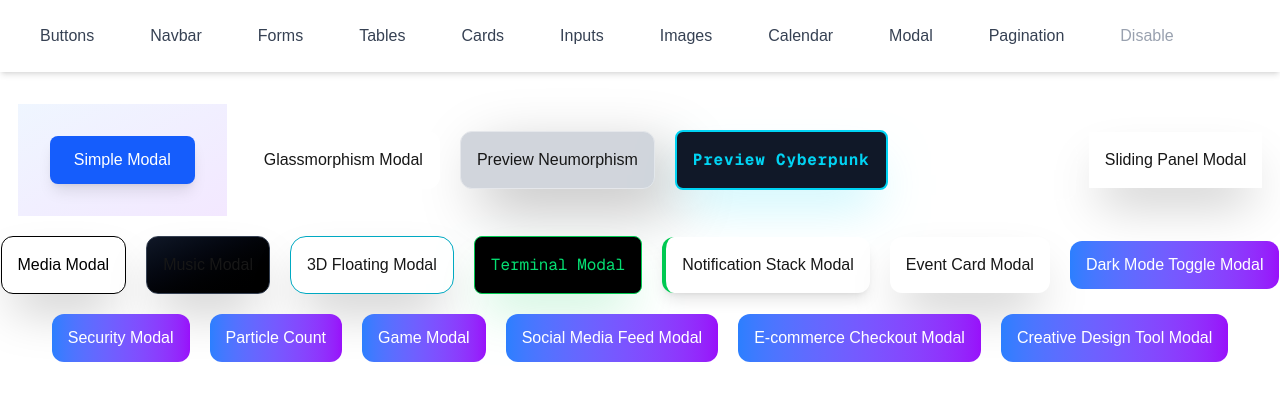
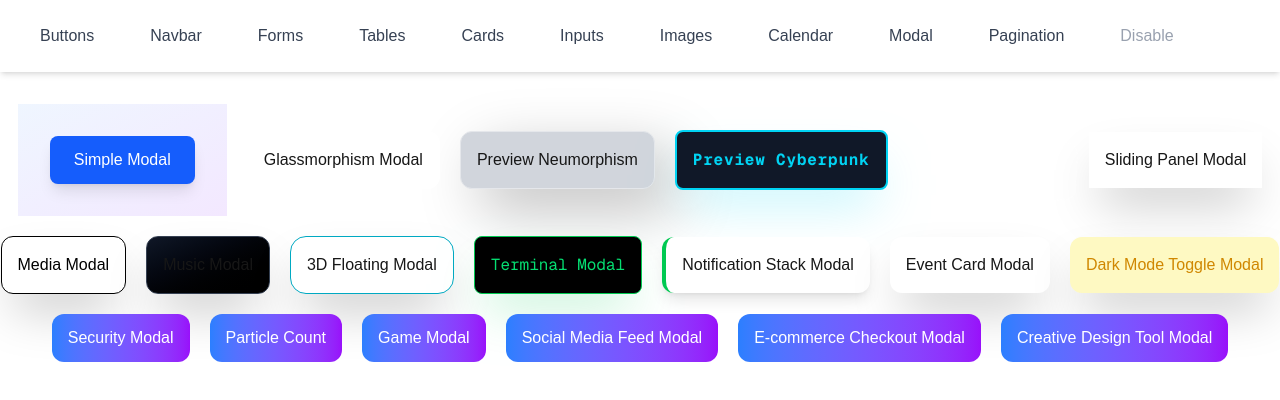
Before and after one commit to Prohor722/tailwind_compoenets, a Next.js app: page /modal in a window 1280 px wide. Shown: the top 400 px of the page. Built offline with nearby package versions, Linux system fonts and the light colour scheme.

Commit message:
Dark mode toggle modal distructured and modified

```diff
--- /dev/null
+++ b/app/modal/components/DarkModeToggleModal.tsx
@@ -0,0 +1,92 @@
+import { Moon, Sun, X } from 'lucide-react';
+import React, { useState } from 'react'
+
+const DarkModeToggleModal = () => {
+    const [activeModal, setActiveModal] = useState<string | null>(null);
+    const [isDark, setIsDark] = useState(false);
+
+    const closeModal = () => setActiveModal(null);
+
+
+    return (
+        <div>
+
+            <div className={`fixed inset-0 bg-black
+        bg-opacity-50 p-4 z-50
+        ${activeModal === "dark_mode_toggle" ? "flex items-center justify-center" : "hidden"}
+        `}>
+                <div className={`rounded-2xl p-8 max-w-md w-full shadow-2xl transition-all duration-500 ${isDark ? 'bg-gray-900 text-white' : 'bg-white text-gray-800'
+                    }`}>
+                    <div className="flex justify-between items-center mb-6">
+                        <h3 className="text-xl font-bold">Theme Preferences</h3>
+                        <button onClick={closeModal} className={`cursor-pointer ${isDark ? 'text-gray-400 hover:text-white' : 'text-gray-400 hover:text-gray-600'} transition-colors`}>
+                            <X size={24} />
+                        </button>
+                    </div>
+
+                    <div className="text-center mb-8">
+                        <div className={`w-24 h-24 mx-auto mb-4 rounded-full flex items-center justify-center transition-all duration-500 ${isDark ? 'bg-gray-800 text-yellow-400' : 'bg-yellow-100 text-yellow-600'
+                            }`}>
+                            {isDark ? <Moon size={32} /> : <Sun size={32} />}
+                        </div>
+
+                        <h4 className="text-lg font-semibold mb-2">
+                            {isDark ? 'Dark Mode' : 'Light Mode'}
+                        </h4>
+                        <p className={`text-sm ${isDark ? 'text-gray-400' : 'text-gray-600'}`}>
+                            {isDark ? 'Easy on the eyes, perfect for night time' : 'Clean and bright, great for daytime'}
+                        </p>
+                    </div>
+
+                    <div className="flex items-center justify-center mb-6">
+                        <button
+                            onClick={() => setIsDark(!isDark)}
+                            className={`relative w-16 h-8 rounded-full transition-all duration-300 ${isDark ? 'bg-blue-600' : 'bg-gray-300'
+                                }`}
+                        >
+                            <div className={`absolute top-1 w-6 h-6 rounded-full bg-white transition-transform duration-300 ${isDark ? 'translate-x-9' : 'translate-x-1'
+                                }`} />
+                        </button>
+                    </div>
+
+                    <div className="flex gap-3">
+                        <button
+                            className={`flex-1 py-3 px-6 rounded-xl transition-all duration-300 ${isDark
+                                ? 'bg-blue-600 hover:bg-blue-500 text-white'
+                                : 'bg-blue-600 hover:bg-blue-700 text-white'
+                                }`}
+                        >
+                            Apply Theme
+                        </button>
+                        <button
+                            onClick={closeModal}
+                            className={`cursor-pointer px-6 py-3 rounded-xl transition-all duration-300 ${isDark
+                                ? 'border border-gray-600 hover:bg-gray-800 text-gray-300'
+                                : 'border border-gray-300 hover:bg-gray-50 text-gray-700'
+                                }`}
+                        >
+                            Cancel
+                        </button>
+                    </div>
+                </div>
+            </div>
+
+            {/* Button  */}
+            <button
+                onClick={() => setActiveModal('dark_mode_toggle')}
+                className={`cursor-pointer p-4 rounded-xl
+                    shadow-2xl transition-all duration-500
+                ${isDark
+                    ?
+                    "bg-gray-900 text-white"
+                    :
+                    "bg-yellow-100 text-yellow-600"
+                }`}>
+                Dark Mode Toggle Modal
+            </button>
+
+        </div>
+    )
+}
+
+export default DarkModeToggleModal
--- a/app/modal/page.tsx
+++ b/app/modal/page.tsx
@@ -23,6 +23,7 @@ import FloatingModal from "./components/3DFloatingModal";
 import TerminalModal from "./components/TerminalModal";
 import NotificationStackModal from "./components/NotificationStackModal";
 import EventCardModal from "./components/EventCardModal";
+import DarkModeToggleModal from "./components/DarkModeToggleModal";
 
 
 export default function ModalPage() {
@@ -31,7 +32,6 @@ export default function ModalPage() {
   const closeModal = () => setActiveModal(null);
 
 
-  const [isDark, setIsDark] = useState(false);
   const [isLocked, setIsLocked] = useState(true);
   const [particles, setParticles] = useState<Array<{
     id: number;
@@ -218,77 +218,7 @@ export default function ModalPage() {
       <EventCardModal />
 
       {/* Modal 15  */}
-      <div>
-
-        <div className={`fixed inset-0 bg-black
-        bg-opacity-50 p-4 z-50
-        ${activeModal === "dark_mode_toggle" ? "flex items-center justify-center" : "hidden"}
-        `}>
-          <div className={`rounded-2xl p-8 max-w-md w-full shadow-2xl transition-all duration-500 ${isDark ? 'bg-gray-900 text-white' : 'bg-white text-gray-800'
-            }`}>
-            <div className="flex justify-between items-center mb-6">
-              <h3 className="text-xl font-bold">Theme Preferences</h3>
-              <button onClick={closeModal} className={`${isDark ? 'text-gray-400 hover:text-white' : 'text-gray-400 hover:text-gray-600'} transition-colors`}>
-                <X size={24} />
-              </button>
-            </div>
-
-            <div className="text-center mb-8">
-              <div className={`w-24 h-24 mx-auto mb-4 rounded-full flex items-center justify-center transition-all duration-500 ${isDark ? 'bg-gray-800 text-yellow-400' : 'bg-yellow-100 text-yellow-600'
-                }`}>
-                {isDark ? <Moon size={32} /> : <Sun size={32} />}
-              </div>
-
-              <h4 className="text-lg font-semibold mb-2">
-                {isDark ? 'Dark Mode' : 'Light Mode'}
-              </h4>
-              <p className={`text-sm ${isDark ? 'text-gray-400' : 'text-gray-600'}`}>
-                {isDark ? 'Easy on the eyes, perfect for night time' : 'Clean and bright, great for daytime'}
-              </p>
-            </div>
-
-            <div className="flex items-center justify-center mb-6">
-              <button
-                onClick={() => setIsDark(!isDark)}
-                className={`relative w-16 h-8 rounded-full transition-all duration-300 ${isDark ? 'bg-blue-600' : 'bg-gray-300'
-                  }`}
-              >
-                <div className={`absolute top-1 w-6 h-6 rounded-full bg-white transition-transform duration-300 ${isDark ? 'translate-x-9' : 'translate-x-1'
-                  }`} />
-              </button>
-            </div>
-
-            <div className="flex gap-3">
-              <button
-                className={`flex-1 py-3 px-6 rounded-xl transition-all duration-300 ${isDark
-                  ? 'bg-blue-600 hover:bg-blue-500 text-white'
-                  : 'bg-blue-600 hover:bg-blue-700 text-white'
-                  }`}
-              >
-                Apply Theme
-              </button>
-              <button
-                onClick={closeModal}
-                className={`px-6 py-3 rounded-xl transition-all duration-300 ${isDark
-                  ? 'border border-gray-600 hover:bg-gray-800 text-gray-300'
-                  : 'border border-gray-300 hover:bg-gray-50 text-gray-700'
-                  }`}
-              >
-                Cancel
-              </button>
-            </div>
-          </div>
-        </div>
-
-        {/* Button  */}
-        <button
-          onClick={() => setActiveModal('dark_mode_toggle')}
-          className="w-full bg-gradient-to-r from-blue-500 to-purple-600 hover:from-blue-600 hover:to-purple-700 text-white py-3 px-4 rounded-xl transition-all duration-300 transform hover:scale-105 font-medium"
-        >
-          Dark Mode Toggle Modal
-        </button>
-
-      </div>
+      <DarkModeToggleModal />
 
       {/* Modal 16  */}
       <div>
```
